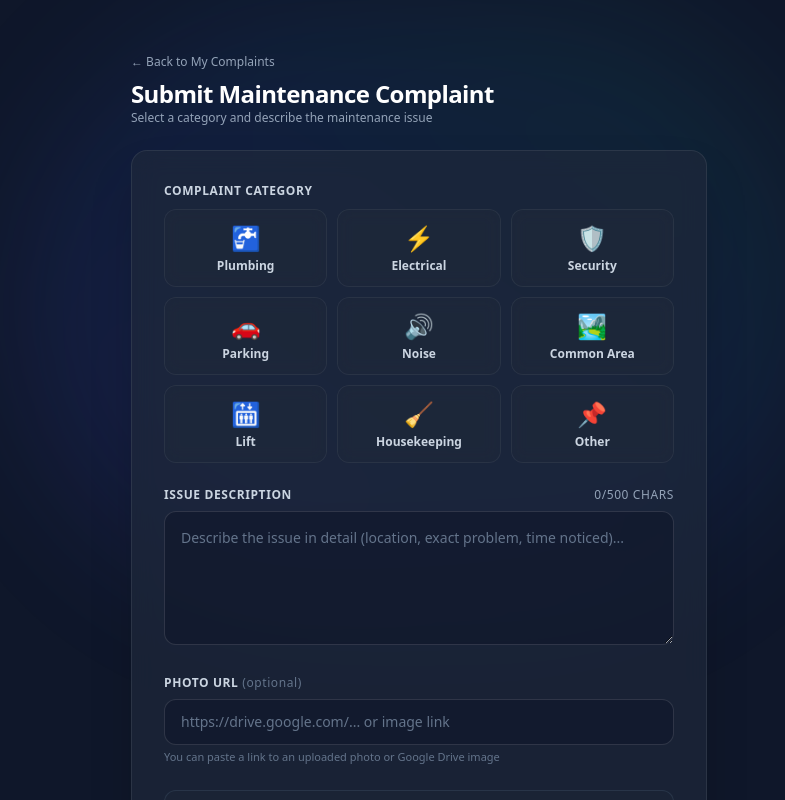
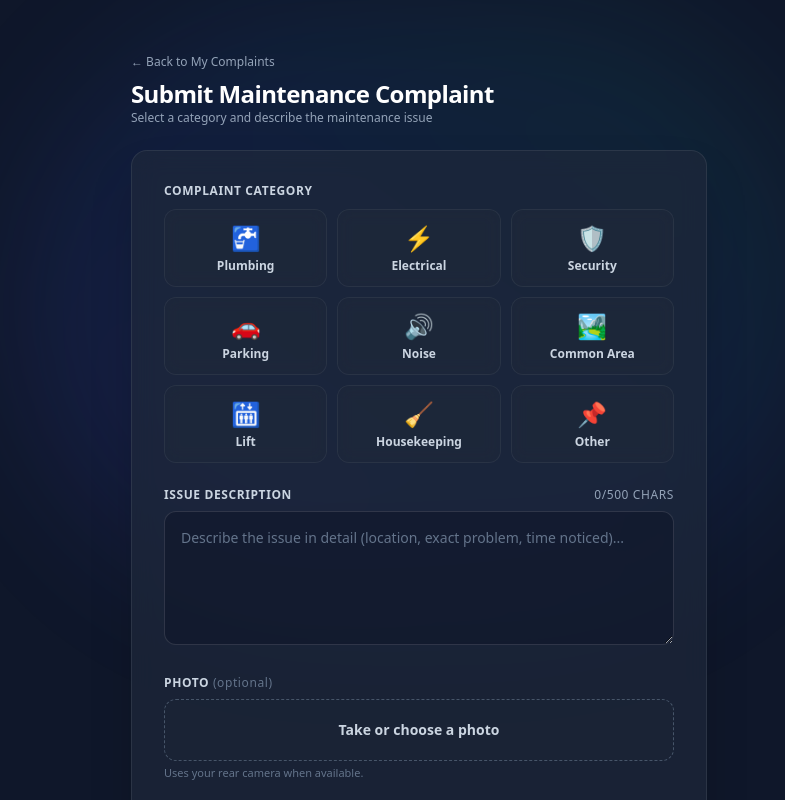
Before and after one commit to vivek-gaddipati/apartment-complaint-registration, a Next.js app: page /owner/submit in a window 1280 px wide. Shown: the top 800 px of the page, without its empty margins (221-1006 px from the left). Built offline with nearby package versions, Linux system fonts and the light colour scheme.

Commit message:
upload pictures from camera

```diff
--- a/src/app/owner/submit/page.tsx
+++ b/src/app/owner/submit/page.tsx
@@ -18,11 +18,39 @@
   Other: "📌",
 };
 
+const MAX_PHOTO_DATA_URL_LENGTH = 45_000;
+
+async function compressPhoto(file: File): Promise<string> {
+  const sourceUrl = URL.createObjectURL(file);
+  try {
+    const image = await new Promise<HTMLImageElement>((resolve, reject) => {
+      const element = new Image();
+      element.onload = () => resolve(element);
+      element.onerror = () => reject(new Error("The selected image could not be read."));
+      element.src = sourceUrl;
+    });
+    const scale = Math.min(1, 640 / Math.max(image.naturalWidth, image.naturalHeight));
+    const canvas = document.createElement("canvas");
+    canvas.width = Math.max(1, Math.round(image.naturalWidth * scale));
+    canvas.height = Math.max(1, Math.round(image.naturalHeight * scale));
+    canvas.getContext("2d")?.drawImage(image, 0, 0, canvas.width, canvas.height);
+
+    for (const quality of [0.7, 0.55, 0.4, 0.25]) {
+      const dataUrl = canvas.toDataURL("image/jpeg", quality);
+      if (dataUrl.length <= MAX_PHOTO_DATA_URL_LENGTH) return dataUrl;
+    }
+    throw new Error("This photo is too detailed to attach. Try taking it from farther away.");
+  } finally {
+    URL.revokeObjectURL(sourceUrl);
+  }
+}
+
 export default function SubmitComplaintPage() {
   const router = useRouter();
   const [category, setCategory] = useState("");
   const [description, setDescription] = useState("");
   const [photoUrl, setPhotoUrl] = useState("");
+  const [photoName, setPhotoName] = useState("");
   const [isAnonymous, setIsAnonymous] = useState(false);
   const [error, setError] = useState("");
   const [loading, setLoading] = useState(false);
@@ -30,6 +58,26 @@
   const [copied, setCopied] = useState(false);
 
   const suggestedPriority = category ? suggestPriority(category) : null;
+
+  async function handlePhotoChange(e: React.ChangeEvent<HTMLInputElement>) {
+    const file = e.target.files?.[0];
+    e.target.value = "";
+    if (!file) return;
+    if (!file.type.startsWith("image/")) {
+      setError("Please select an image file.");
+      return;
+    }
+
+    setError("");
+    try {
+      setPhotoUrl(await compressPhoto(file));
+      setPhotoName(file.name || "Camera photo");
+    } catch (err) {
+      setPhotoUrl("");
+      setPhotoName("");
+      setError(err instanceof Error ? err.message : "The photo could not be attached.");
+    }
+  }
 
   async function handleSubmit(e: React.FormEvent) {
     e.preventDefault();
@@ -191,21 +239,39 @@
             />
           </div>
 
-          {/* Optional Photo URL */}
+          {/* Optional Photo */}
           <div>
             <label className="mb-2 block text-xs font-semibold uppercase tracking-wider text-slate-300">
-              Photo URL <span className="text-slate-500 font-normal lowercase">(optional)</span>
+              Photo <span className="text-slate-500 font-normal lowercase">(optional)</span>
             </label>
-            <input
-              type="url"
-              value={photoUrl}
-              onChange={(e) => setPhotoUrl(e.target.value)}
-              placeholder="https://drive.google.com/... or image link"
-              className="input-dark w-full rounded-xl px-4 py-3 text-sm text-white focus:ring-2 focus:ring-indigo-500"
-            />
-            <p className="mt-1 text-[11px] text-slate-500">
-              You can paste a link to an uploaded photo or Google Drive image
-            </p>
+            {photoUrl ? (
+              <div className="flex items-center gap-3 rounded-xl border border-slate-700/60 bg-slate-800/30 p-3">
+                <img src={photoUrl} alt="Selected complaint attachment" className="h-16 w-16 rounded-lg object-cover" />
+                <p className="min-w-0 flex-1 truncate text-xs text-slate-300">{photoName || "Attached photo"}</p>
+                <button
+                  type="button"
+                  onClick={() => {
+                    setPhotoUrl("");
+                    setPhotoName("");
+                  }}
+                  className="rounded-lg border border-rose-500/30 px-2.5 py-1.5 text-xs font-semibold text-rose-300 hover:bg-rose-500/10"
+                >
+                  Remove
+                </button>
+              </div>
+            ) : (
+              <label className="flex cursor-pointer items-center justify-center gap-2 rounded-xl border border-dashed border-slate-600 bg-slate-800/30 px-4 py-5 text-sm font-semibold text-slate-300 transition hover:border-indigo-400 hover:text-white">
+                <input
+                  type="file"
+                  accept="image/*"
+                  capture="environment"
+                  onChange={handlePhotoChange}
+                  className="sr-only"
+                />
+                Take or choose a photo
+              </label>
+            )}
+            <p className="mt-1 text-[11px] text-slate-500">Uses your rear camera when available.</p>
           </div>
 
           <label className="flex cursor-pointer items-start gap-3 rounded-xl border border-slate-700/60 bg-slate-800/30 p-4 text-sm text-slate-200 transition hover:border-slate-600">
```
Also changed, not shown: src/app/api/owner/complaints/route.ts (+5 -0 lines), 1 other file (tests, documents, lock files or other folders).
